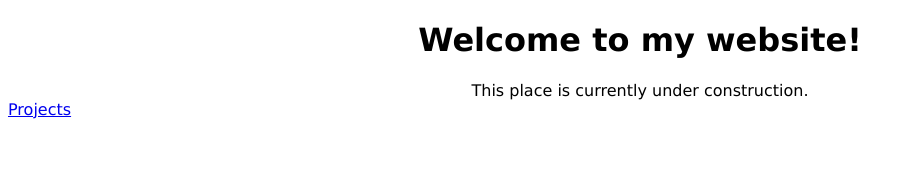
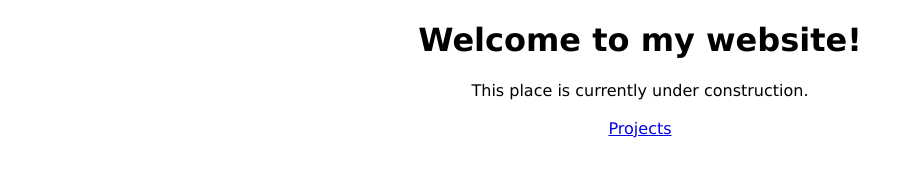
Before and after one commit to akarahdev/akarahdev.github.io, a plain HTML site: page index.html in a window 1280 px wide. Shown: the whole page, without its empty margins (0-912 px from the left). Drawn offline with Linux system fonts and the light colour scheme.

Commit message:
feat: add backlinks

```diff
--- a/index.html
+++ b/index.html
@@ -10,10 +10,12 @@
 
 <div class="centered">
     <h1>Welcome to my website!</h1>
-    This place is currently under construction.
+    This place is currently under construction.<br>
+    <br>
+    <a href="projects/index.html">Projects</a><br>
 </div>
 
-<a href="projects/index.html">Projects</a>
+
 
 <br>
 <br>
```
Also changed, not shown: projects/comprs.html (+2 -0 lines), projects/flowstate.html (+2 -0 lines), projects/index.html (+2 -1 lines), projects/isolation.html (+2 -0 lines).
